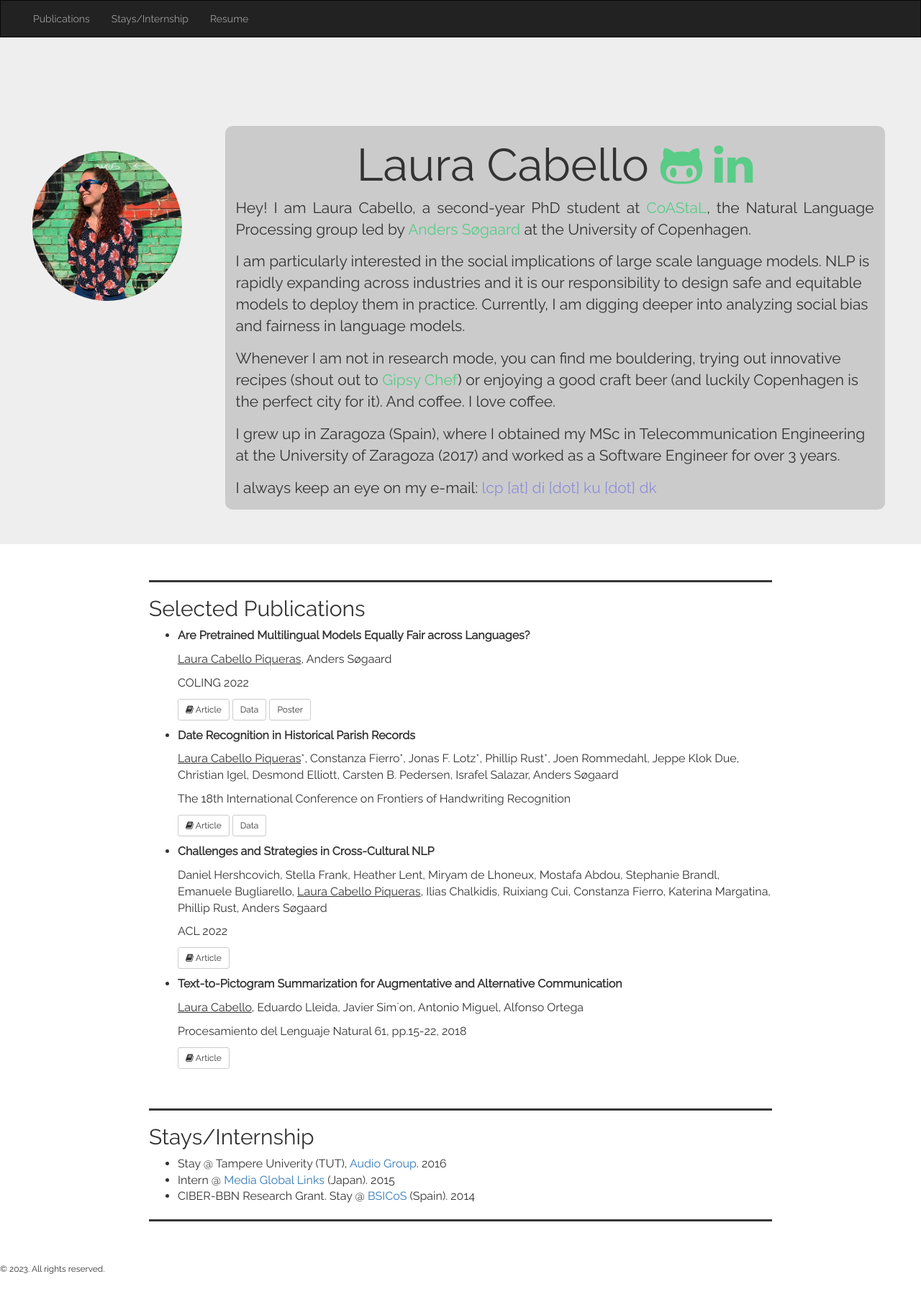
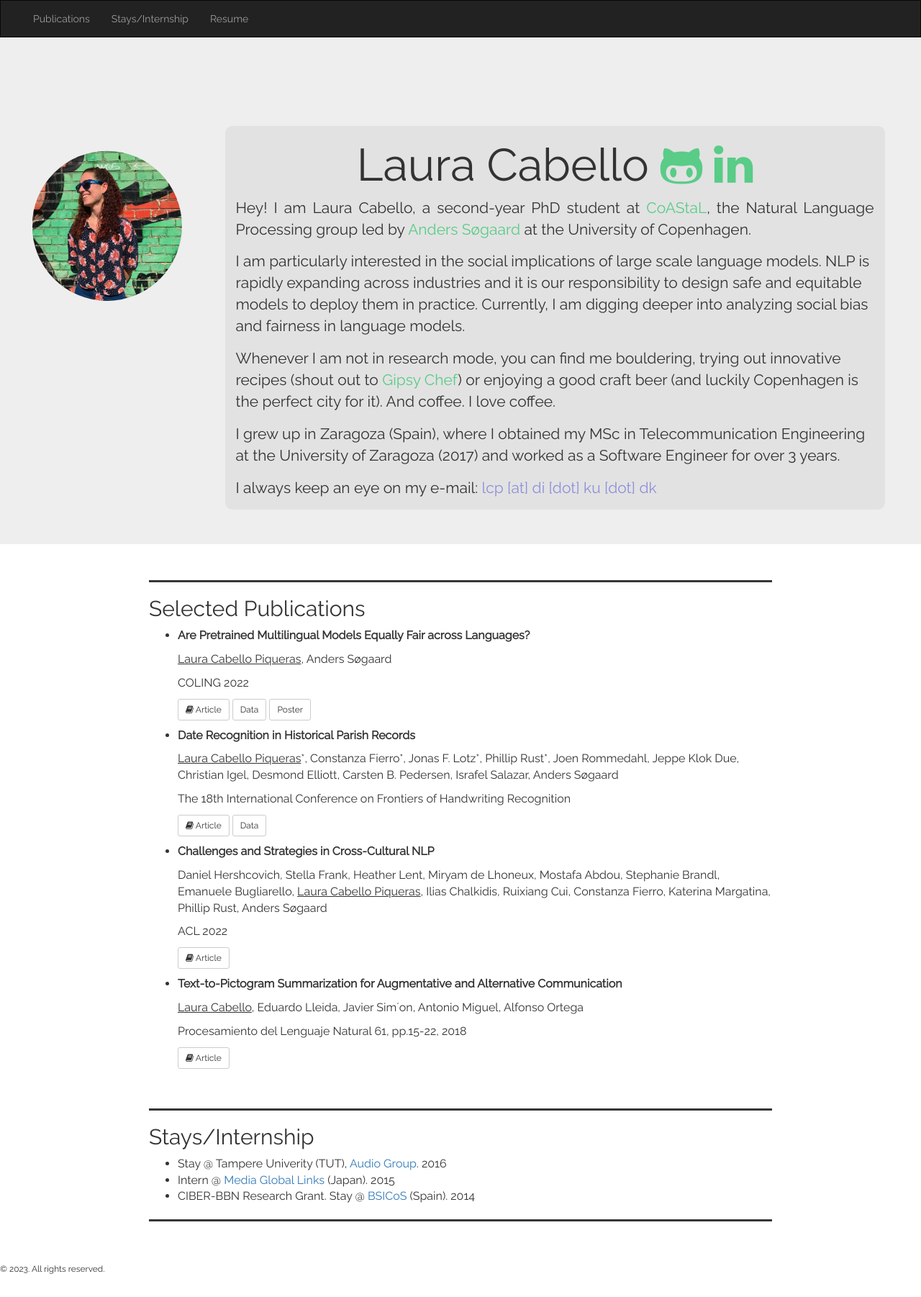
Before and after one commit to lautel/lautel.github.io, a Jekyll site: the page built from index.html, in a window 1280 px wide. Shown: the whole page at 72% size. Built offline with Jekyll 4.4.1, drawn with Linux system fonts in a browser that asks for light colours; nearby versions of some CDN libraries; the list of posts is cut into pages by our own code; a style sheet for code colours, icons or effects is not loaded.

Commit message:
Update aboutme.html

```diff
--- a/_layouts/aboutme.html
+++ b/_layouts/aboutme.html
@@ -72,7 +72,7 @@
 
     div.shortbio{
     width: 70%;
-    background-color: rgba(0, 0, 0, 0.15);
+    background-color: rgba(0, 0, 0, 0.05);
     -webkit-border-radius: 10px;
     -moz-border-radius: 10px;
     border-radius: 10px;
```
